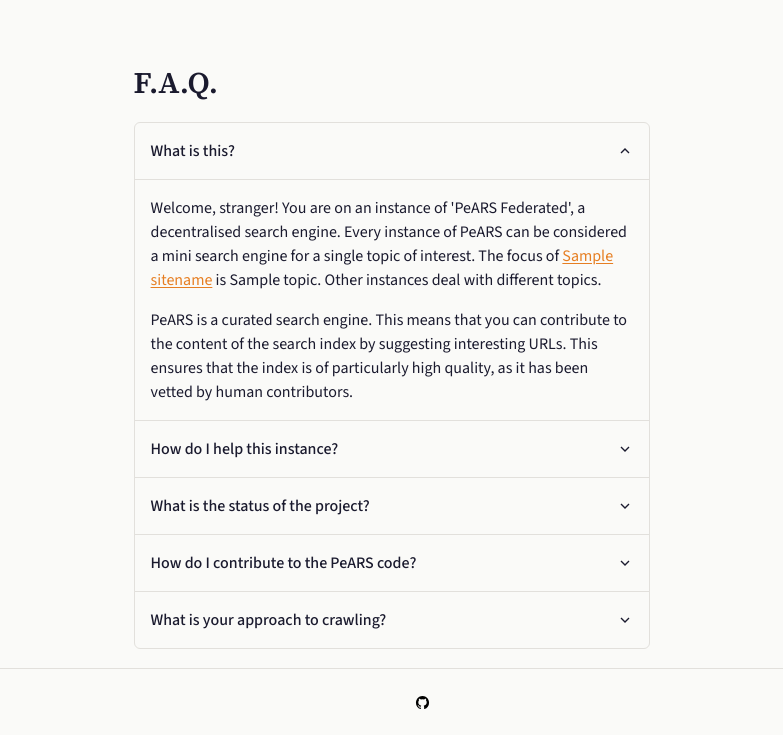
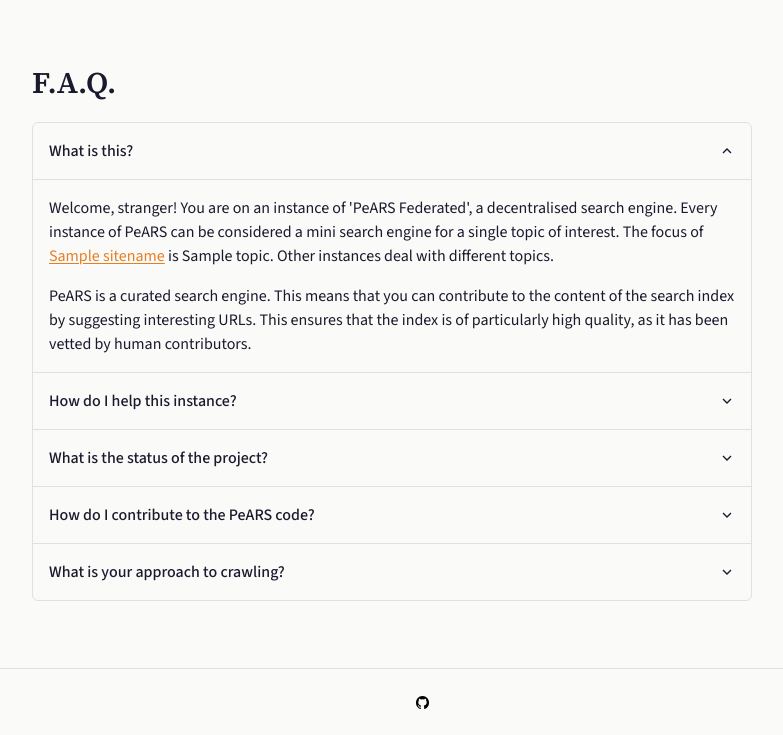
Before and after one commit to PeARSearch/PeARS-federated, a Flask app: template app/templates/pages/faq.html in a window 1280 px wide. Shown: the part 65-800 px from the top of the page, without its empty margins (248-1031 px from the left). Run offline with Flask 3, Linux system fonts and the light colour scheme; the template is opened without the code that fills it: most values are stand-ins (such as "Sample title", 1, 10 or a date in 2020); parts of the project's set-up code (start-up, migrations or seed data) failed here and were passed over.

Commit message:
Widen FAQ page to 720px to better suit short Q&A format

```diff
--- a/app/templates/pages/faq.html
+++ b/app/templates/pages/faq.html
@@ -6,7 +6,7 @@ SPDX-License-Identifier: AGPL-3.0-only
 
 {% extends "base/base.html" %}
 {% block body %}
-<div class="content-prose">
+<div class="content-prose" style="max-width: 720px;">
   <h2>F.A.Q.</h2>
 
   <details open>
```
